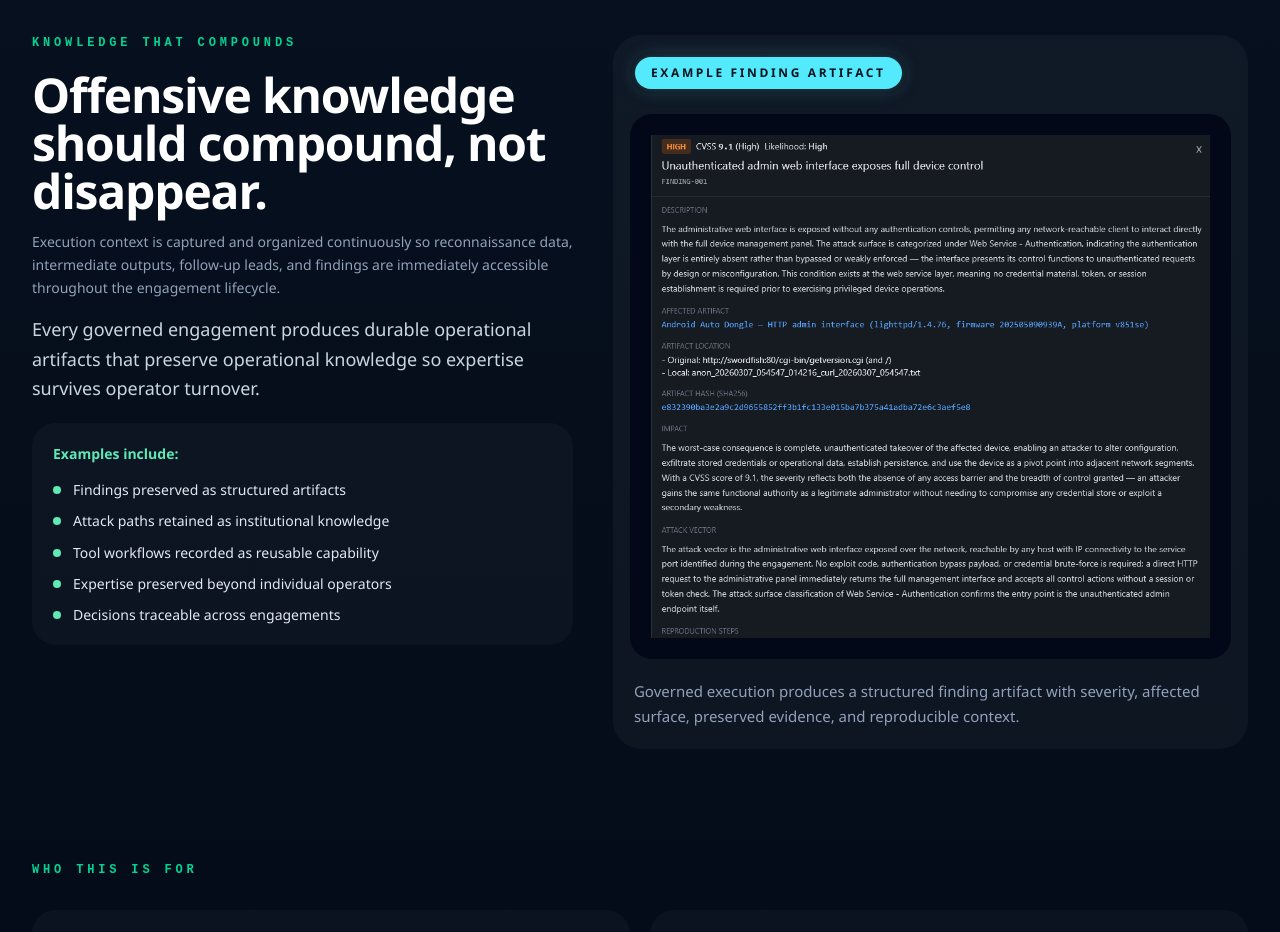
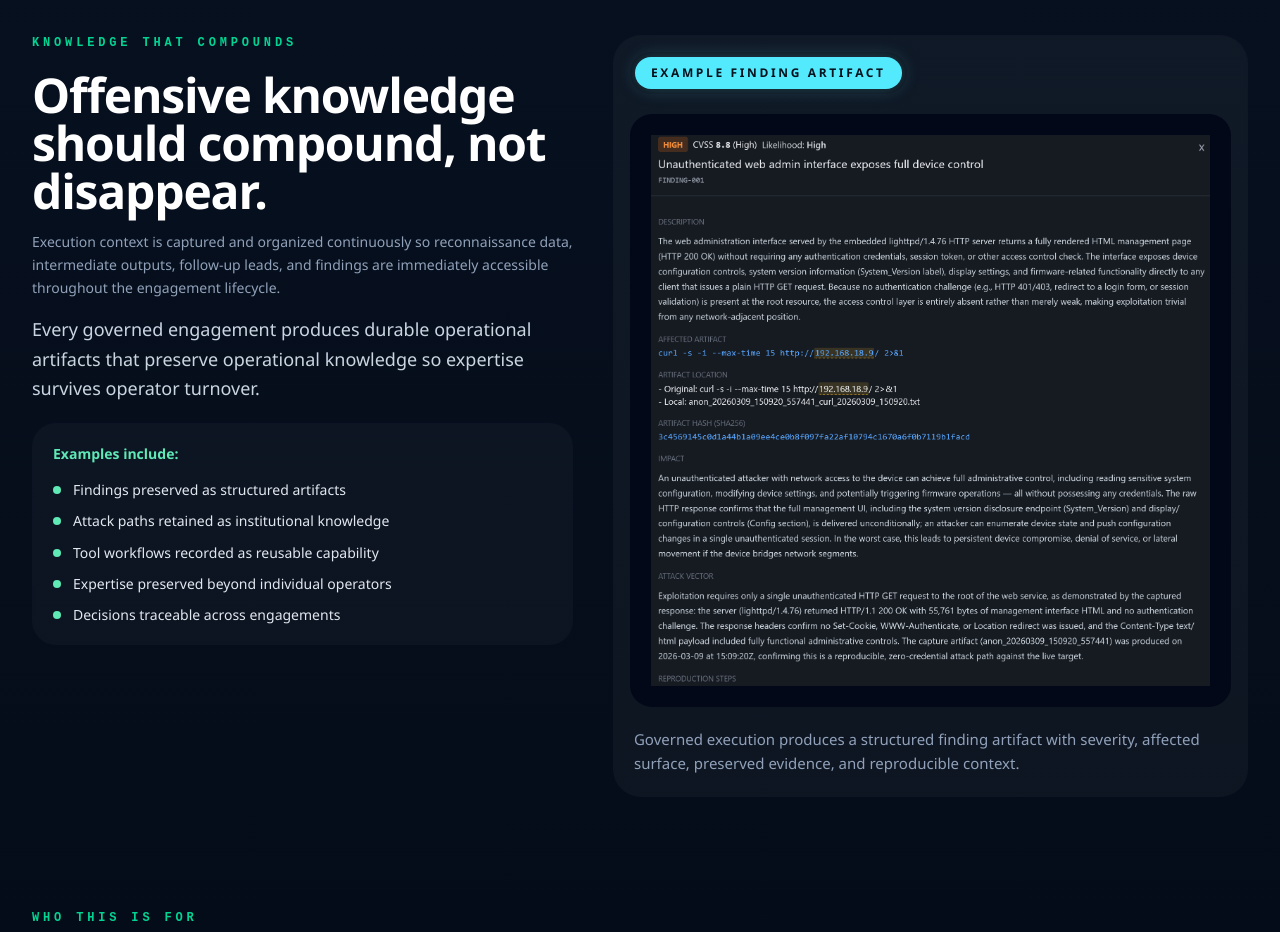
Before and after one commit to GainSec/battlereadyarmor-pilot, a Next.js app: page / in a window 1280 px wide. Shown: the part 2360-3292 px from the top of the page. Built offline with nearby package versions, Linux system fonts and the light colour scheme; no server answers.

Commit message:
feat: update finding artifact imagery

```diff
--- a/app/page.tsx
+++ b/app/page.tsx
@@ -81,8 +81,8 @@ const proofItems = [
     title: "",
     description:
       "Governed execution produces a structured finding artifact with severity, affected surface, preserved evidence, and reproducible context.",
-    src: "/finding.png",
-    mobileSrc: "/mobile-finding.jpg",
+    src: "/finding-example-better.png",
+    mobileSrc: "/finding-mobile-better.jpg",
     alt: "BRA finding artifact showing a high-severity unauthenticated admin interface issue with description, impact, and reproduction details.",
     width: 892,
     height: 895,
```
Also changed, not shown: public/finding-example-better.png (added), public/finding-mobile-better.jpg (added).
